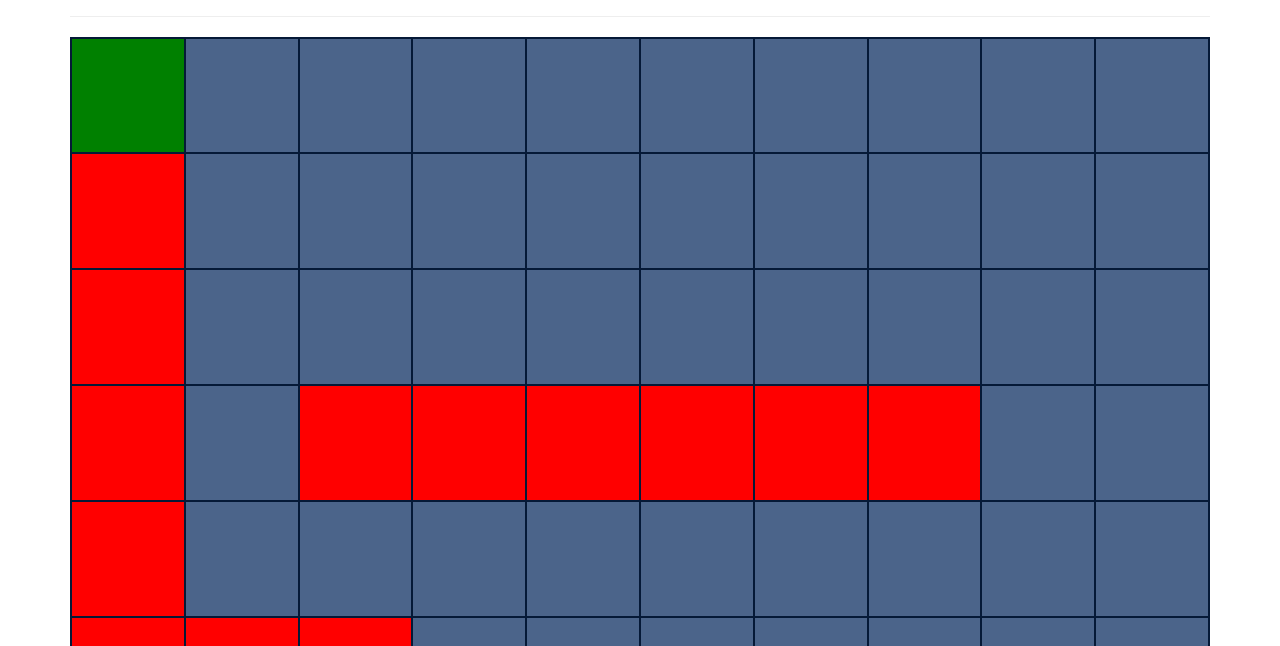
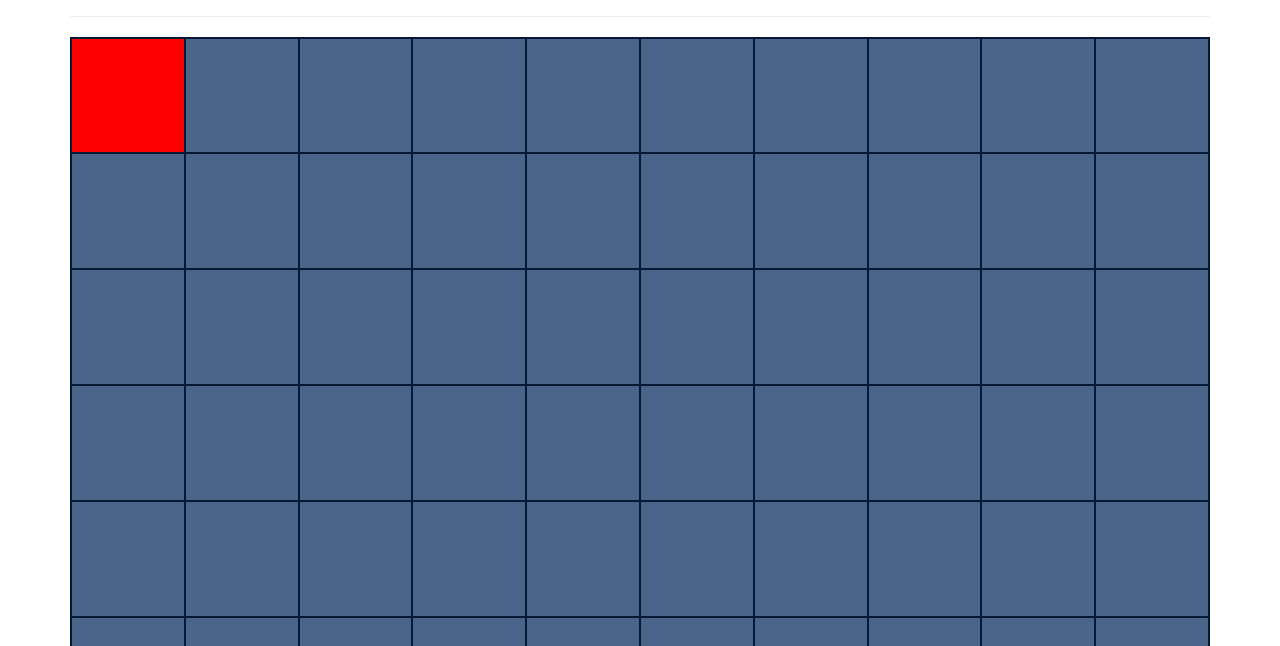
Before and after one commit to nicoson21/battleshipGame, a plain HTML site: page game.html in a window 1280 px wide. Both pictures are taken after a click on the element 127 px from the left and 249 px from the top of the page. Shown: the part 154-800 px from the top of the page. Drawn offline with nearby package versions, Linux system fonts and the light colour scheme.

Commit message:
it fucking works

```diff
--- a/script.js
+++ b/script.js
@@ -1,16 +1,30 @@
 'use strict';
+var shipLength;
+var shipPlacement = new Array();
+var atlanticOcean = document.getElementsByClassName('atlanticOcean')[0];
+var set = document.createElement('section');
 
 $( document ).ready(function() {
-$('.gameSquare').on('click', function(event){
-  console.log(this);
-  event.target.style.background = 'green';
-});
+  $('.gameSquare').on('click', function(event){
+      // $(event.target).toggle();
+
+    console.log(event.target.id.replace('square', '').split(''));
+    var a = event.target.id.charAt(6);
+    var b = event.target.id.charAt(7);
+
+    if((shipPlacement[a][b]) === 1){
+      console.log('hit');
+      event.target.style.background = 'red';
+    } else {
+      console.log('miss');
+      event.target.style.background = 'white';
+    }
+    // console.log(shipPlacement[a][b]);
+
+  });
 });
 
-var atlanticOcean = document.getElementsByClassName('atlanticOcean')[0];
-var set = document.createElement('section');
 atlanticOcean.appendChild(set);
-var shipPlacement = new Array();
 
 for (var i = 0; i < 10; i++) {
   var wave = document.createElement('div');
@@ -20,12 +34,17 @@ for (var i = 0; i < 10; i++) {
   for (var j = 0; j < 10; j++) {
     var gameSquare = document.createElement('div');
     wave.appendChild(gameSquare);
+
+    // var gameSquareCover = document.createElement('div');
+    // gameSquare.appendChild(gameSquareCover);
+    // gameSquareCover.style.backgroundColor = 'green';
+    // gameSquareCover.style.height = '100px';
+
     shipPlacement[i][j] = 0;
     gameSquare.className = 'gameSquare';
     gameSquare.id = 'square' + j + i;
   }
 }
-var shipLength;
 
 function placeShip(shipLength) {
   var horizontal = Math.floor(Math.random() * 2) === 0;
@@ -40,7 +59,7 @@ function placeShip(shipLength) {
     for (var i = 0; i < shipLength + 1; i++) {
       var $square = $('#square' + (x+i) + (y));
       shipPlacement[x + i][y] = 1;
-      $square.css('backgroundColor', 'red');
+      // $square.css('backgroundColor', 'red');
     }
   }
   else {
@@ -54,7 +73,7 @@ function placeShip(shipLength) {
     for (var i = 0; i < shipLength + 1; i++) {
       var $square = $('#square' + (x) + (y + i));
       shipPlacement[x][y + i] = 1;
-      $square.css('backgroundColor', 'red');
+      // $square.css('backgroundColor', 'red');
     }
   }
 }
@@ -62,3 +81,4 @@ function placeShip(shipLength) {
 for (shipLength = 1; shipLength < 6; shipLength++) {
   placeShip(shipLength);
 }
+console.log(shipPlacement);
--- a/style.css
+++ b/style.css
@@ -17,6 +17,9 @@ footer {
 /*.wave {
   border: 1px solid black;
 }*/
+.covered {
+  background-color: black;
+}
 .gameSquare {
   height: 100px;
   width: 10%;
```
